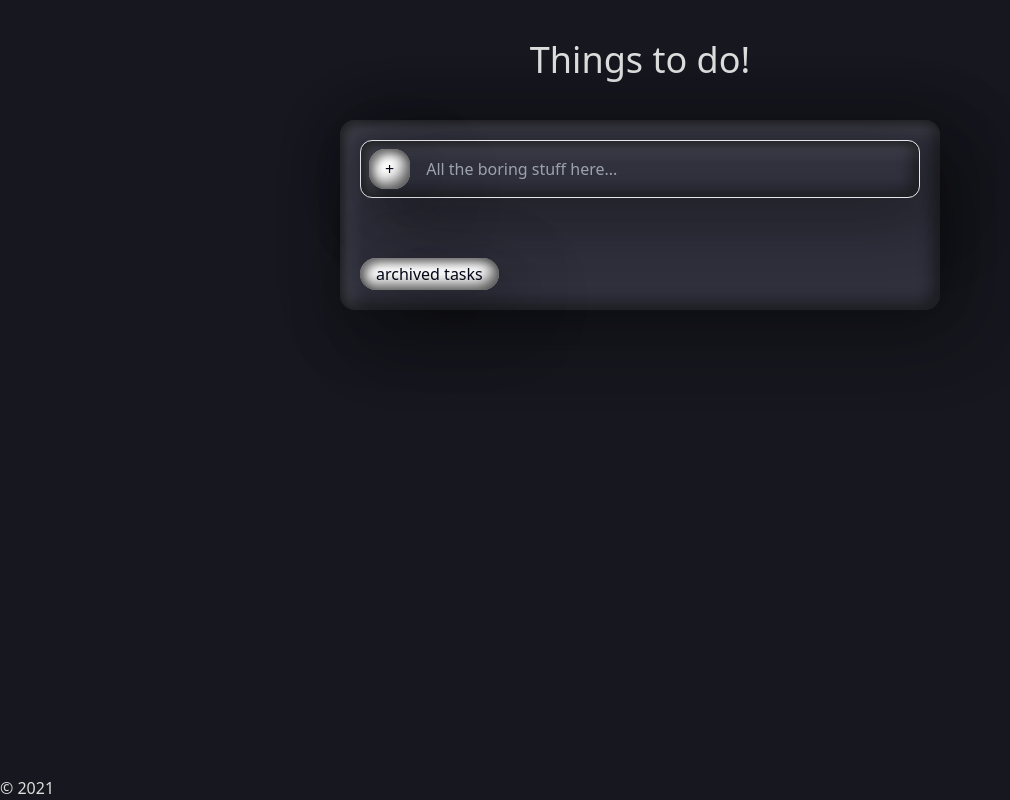
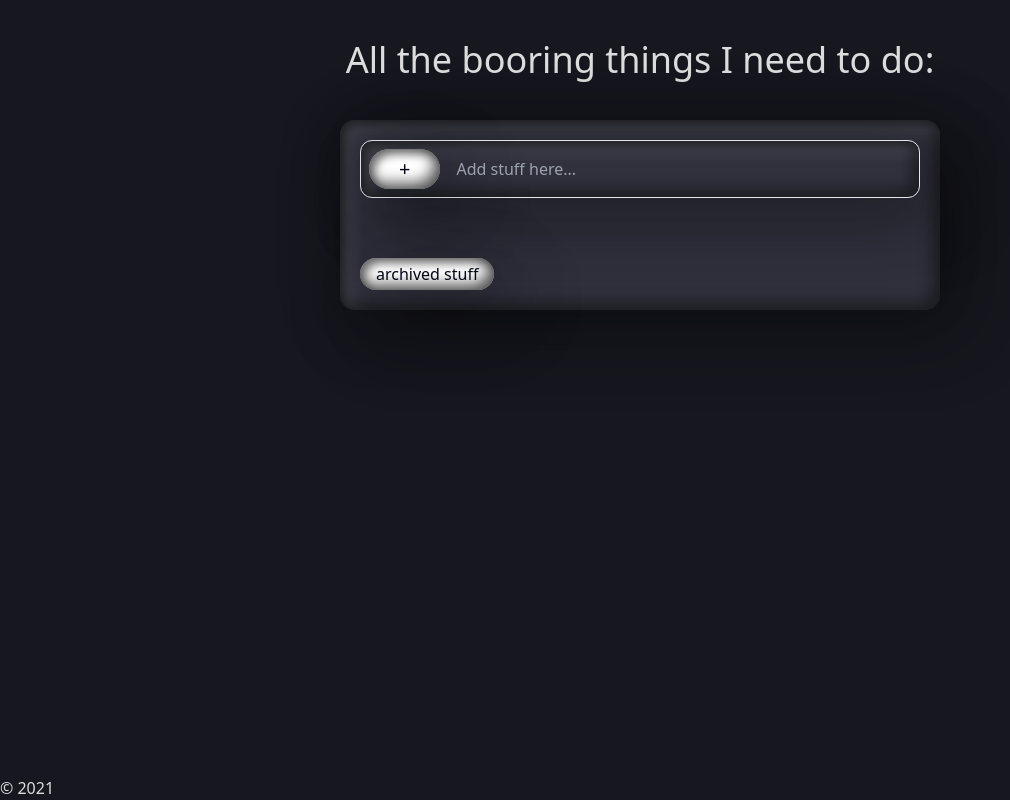
Before and after one commit to danibystrom/todo-list, a React (Vite) app: page / in a window 1280 px wide. Shown: the whole page, without its empty margins (0-1010 px from the left). Built offline with nearby package versions, Linux system fonts and the light colour scheme.

Commit message:
Small styling and button changes

```diff
--- a/src/components/DeleteButton.tsx
+++ b/src/components/DeleteButton.tsx
@@ -10,7 +10,7 @@ function DeleteButton({ onDelete }: DeleteButtonProps) {
   return (
     <button
       onClick={handleClick}
-      className="delete-btn ml-auto text-white text-xs pr-3 font-semibold"
+      className="delete-btn ml-auto text-white text-xs hover:bg-[#353847] pr-3 font-semibold"
     >
       archive
     </button>
--- a/src/components/Header.tsx
+++ b/src/components/Header.tsx
@@ -1,7 +1,9 @@
 function Header() {
   return (
     <header className="flex justify-center">
-      <h1 className="text-4xl mt-10 mb-10">Things to do!</h1>
+      <h1 className="text-4xl mt-10 mb-10">
+        All the booring things I need to do:
+      </h1>
     </header>
   );
 }
--- a/src/components/Todo.tsx
+++ b/src/components/Todo.tsx
@@ -43,15 +43,27 @@ function TodoComponent({ todo, onArchive }: TodoProps) {
     <div className={`flex items-center todo ${done ? "done" : ""}`}>
       <Checkbox checked={done} onClick={() => setDone(!done)} />
       {isEditing ? (
-        <div className="ml-2 flex items-center">
+        <div className="ml-2 flex w-full">
           <input
             type="text"
             value={editedText}
             onChange={handleInputChange}
             className="mr-2"
           />
-          <button onClick={handleSave}>Save</button>
-          <button onClick={handleCancel}>Cancel</button>
+          <div className="flex ml-auto">
+            <button
+              className="save-btn ml-2 text-white text-xs pr-3 font-semibold  hover:bg-[#353847] rounded px-2"
+              onClick={handleSave}
+            >
+              Save
+            </button>
+            <button
+              className="cancel-btn ml-2 text-white text-xs pr-3 font-semibold  hover:bg-[#353847] rounded px-2"
+              onClick={handleCancel}
+            >
+              Cancel
+            </button>
+          </div>
         </div>
       ) : (
         <>
--- a/src/components/TodoForm.tsx
+++ b/src/components/TodoForm.tsx
@@ -11,7 +11,7 @@ function TodoForm({ addTodo }: TodoFormProps) {
 
   const handleSubmit = (e: React.FormEvent) => {
     e.preventDefault();
-    // Kontrollera om todo är tom
+    // Kontrollerar om todo är tom
     if (todo.trim() !== "") {
       addTodo(todo);
       setTodo("");
@@ -24,7 +24,7 @@ function TodoForm({ addTodo }: TodoFormProps) {
         <form className="flex" onSubmit={handleSubmit}>
           <button
             type="submit"
-            className="mr-2 rounded-2xl px-4 text-slate-950 bg-white border-slate-50"
+            className="input-btn mr-2 h-10 text-slate-950 bg-white border-slate-50 text-xl"
           >
             +
           </button>
@@ -32,7 +32,7 @@ function TodoForm({ addTodo }: TodoFormProps) {
             type="text"
             value={todo}
             onChange={(e) => setTodo(e.target.value)}
-            placeholder="All the boring stuff here..."
+            placeholder="Add stuff here..."
             className="bg-transparent rounded-xl outline-none text-white p-2 w-full"
           />
         </form>
--- a/src/pages/ArchivedTodosPage.tsx
+++ b/src/pages/ArchivedTodosPage.tsx
@@ -9,7 +9,7 @@ function ArchivedTodos() {
 
   return (
     <div className="container">
-      <h1>Archived Todos</h1>
+      <h1 className="text-xl">Archived stuff:</h1>
       {todos
         .filter((todo) => todo.isArchived)
         .map((todo, index) => (
--- a/src/pages/HomePage.tsx
+++ b/src/pages/HomePage.tsx
@@ -25,7 +25,7 @@ function HomePage() {
 
       <Link to="/archived">
         <button className="mr-2 rounded-2xl px-4 py-1 mt-5 text-slate-950 bg-white border-slate-50 ">
-          archived tasks
+          archived stuff
         </button>
       </Link>
     </div>
--- a/src/styles/Todo.css
+++ b/src/styles/Todo.css
@@ -23,21 +23,14 @@
   align-items: center;
 }
 
-.todo-edit input {
-  padding: 4px;
-  border: 1px solid #ccc;
-  border-radius: 4px;
-  margin-right: 8px;
+.todo [type="text"] {
+  background-color: transparent;
+  outline: none;
 }
 
-.todo-edit button {
-  padding: 4px 8px;
-  border: none;
-  border-radius: 4px;
-  cursor: pointer;
-}
-
-.delete-btn {
+.delete-btn,
+.save-btn,
+.cancel-btn {
   background-color: #17181f;
   padding: 5px 10px;
   border-radius: 15px;
--- a/src/styles/TodoForm.css
+++ b/src/styles/TodoForm.css
@@ -5,7 +5,9 @@
     inset -5px -5px 15px rgba(0, 0, 0, 0.75);
 }
 
-form button {
+.input-btn {
+  padding: 5px 30px;
+  border-radius: 20px;
   box-shadow: 25px 25px 75px rgba(0, 0, 0, 0.25),
     10px 10px 70px rgba(0, 0, 0, 0.25), inset 5px 5px 10px rgba(0, 0, 0, 0.5),
     inset 5px 5px 20px rgba(255, 255, 255, 0.2),
```
